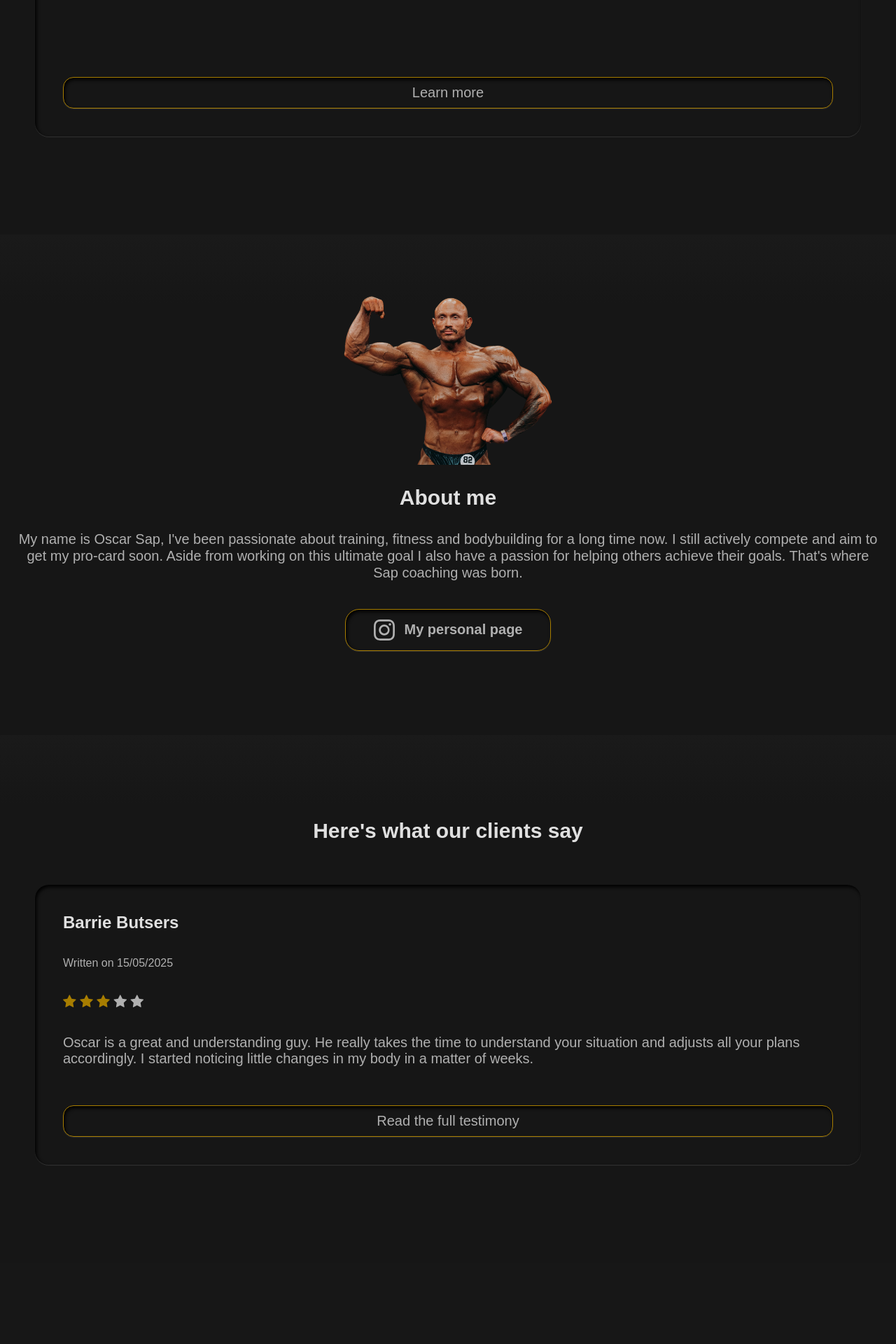
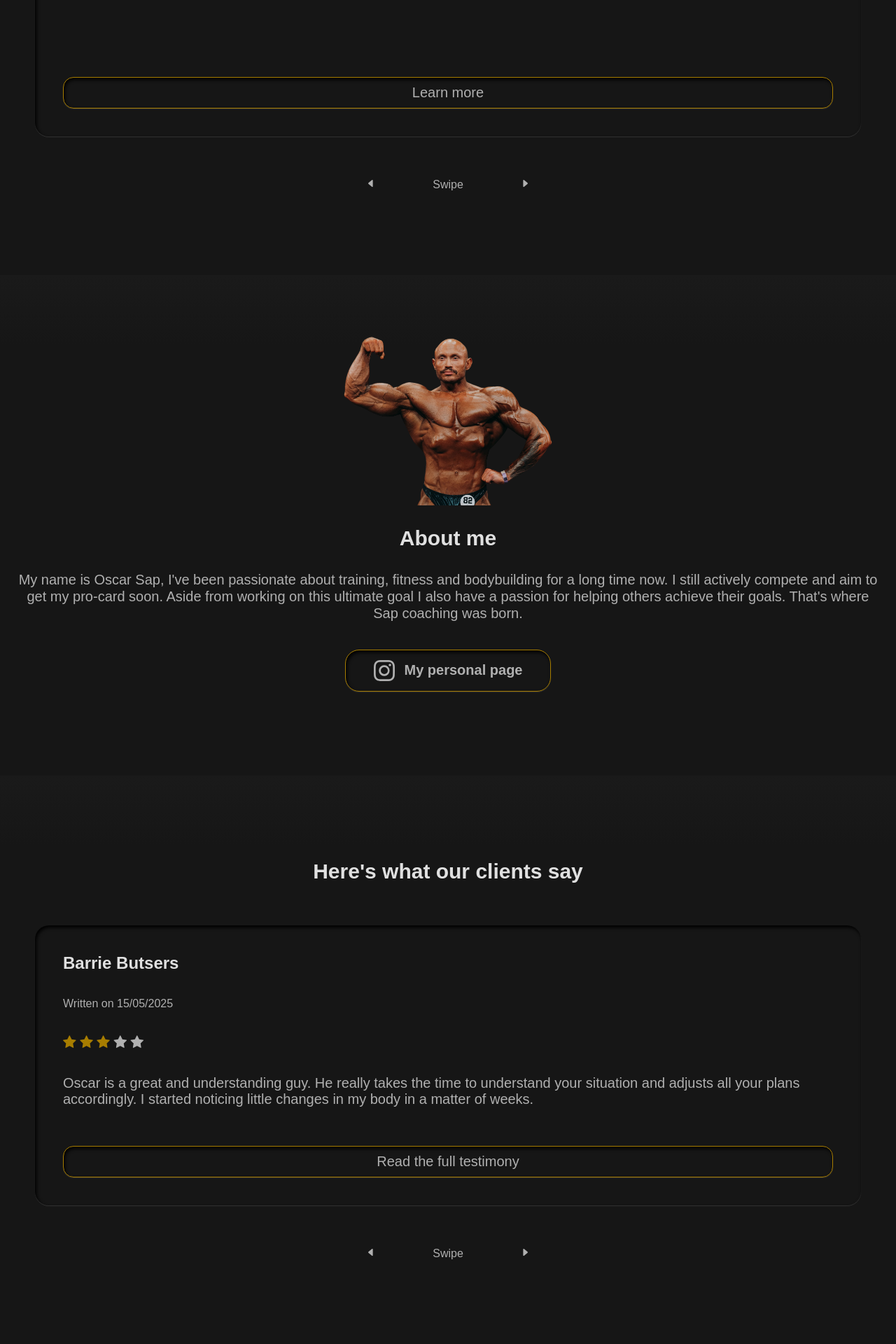
Before and after one commit to HenkJP-Dev/SapCoachingApp, a PHP site: page / in a window 1280 px wide. Shown: the part 1126-3046 px from the top of the page at 70% size. Before the commit the page ends 2791 px from the top, so only its background shows below. Run offline with PHP 8.4, Linux system fonts and the light colour scheme.

Commit message:
Swipe indicators

```diff
--- a/css/main.css
+++ b/css/main.css
@@ -189,9 +189,26 @@
 .offers {
     display: flex;
     flex-direction: column;
+    align-items: center;
     gap: 2em;
     padding: 6em 1.5em;
 }
+
+.scroll {
+    font-size: 0.8em;
+    color: var(--secondarytext);
+    display: inline-flex;
+    gap: 5em;
+    align-items: center;
+    justify-content: center;
+    display: flex;
+    flex-direction: row;
+}
+
+.scroll svg {
+    height: 14px;
+}
+
 
 .offerItems {
     display: flex;
--- a/index.html
+++ b/index.html
@@ -180,6 +180,17 @@
                         <a href="">Learn more</a>
                     </li>
                 </div>
+                <div class="scroll">
+                    <span><svg xmlns="http://www.w3.org/2000/svg" width="16" height="16" fill="currentColor"
+                            class="bi bi-caret-left-fill" viewBox="0 0 16 16">
+                            <path
+                                d="m3.86 8.753 5.482 4.796c.646.566 1.658.106 1.658-.753V3.204a1 1 0 0 0-1.659-.753l-5.48 4.796a1 1 0 0 0 0 1.506z" />
+                        </svg></span><span>Swipe</span><span><svg xmlns="http://www.w3.org/2000/svg" width="16"
+                            height="16" fill="currentColor" class="bi bi-caret-right-fill" viewBox="0 0 16 16">
+                            <path
+                                d="m12.14 8.753-5.482 4.796c-.646.566-1.658.106-1.658-.753V3.204a1 1 0 0 1 1.659-.753l5.48 4.796a1 1 0 0 1 0 1.506z" />
+                        </svg></span>
+                </div>
             </section>
         </div>
 
@@ -262,6 +273,17 @@
                         <a href="">Read the full testimony</a>
                     </li>
                 </div>
+                <div class="scroll">
+                    <span><svg xmlns="http://www.w3.org/2000/svg" width="16" height="16" fill="currentColor"
+                            class="bi bi-caret-left-fill" viewBox="0 0 16 16">
+                            <path
+                                d="m3.86 8.753 5.482 4.796c.646.566 1.658.106 1.658-.753V3.204a1 1 0 0 0-1.659-.753l-5.48 4.796a1 1 0 0 0 0 1.506z" />
+                        </svg></span><span>Swipe</span><span><svg xmlns="http://www.w3.org/2000/svg" width="16"
+                            height="16" fill="currentColor" class="bi bi-caret-right-fill" viewBox="0 0 16 16">
+                            <path
+                                d="m12.14 8.753-5.482 4.796c-.646.566-1.658.106-1.658-.753V3.204a1 1 0 0 1 1.659-.753l5.48 4.796a1 1 0 0 1 0 1.506z" />
+                        </svg></span>
+                </div>
             </section>
         </div>
     </main>
```
